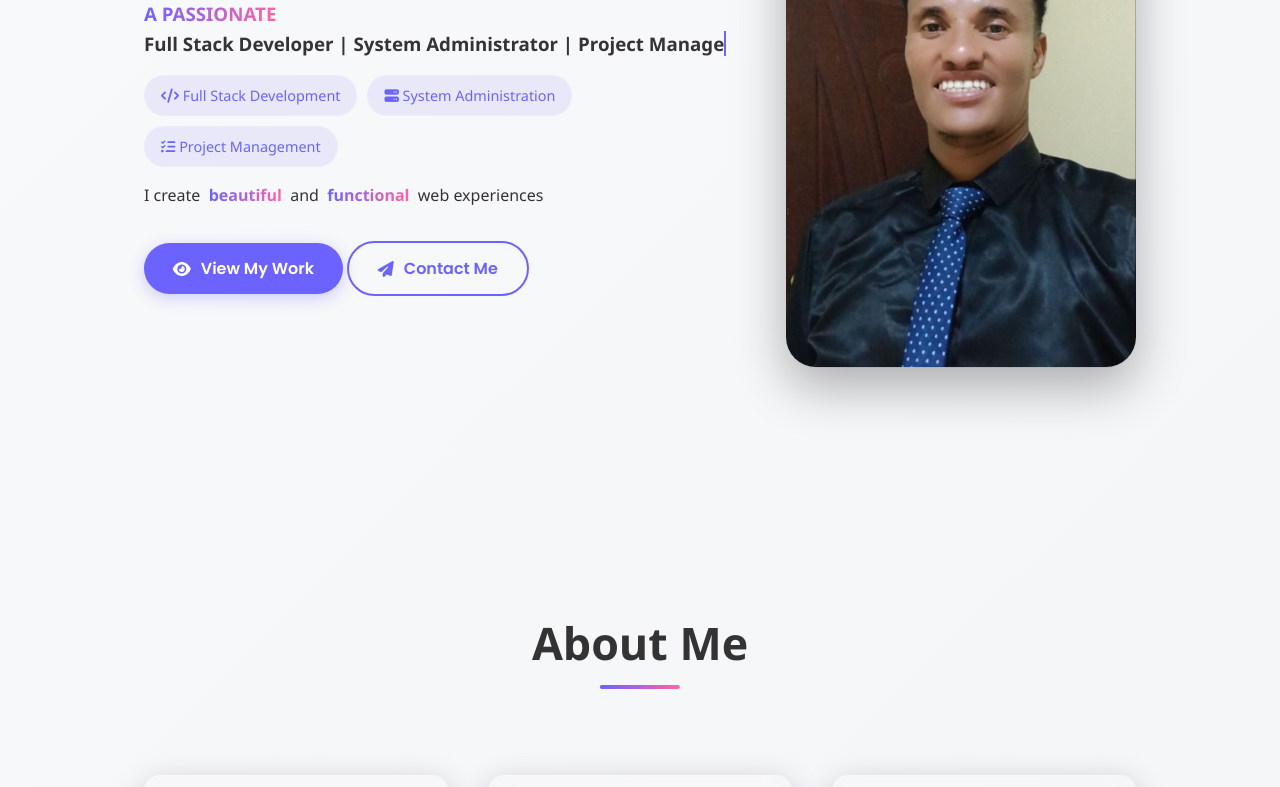
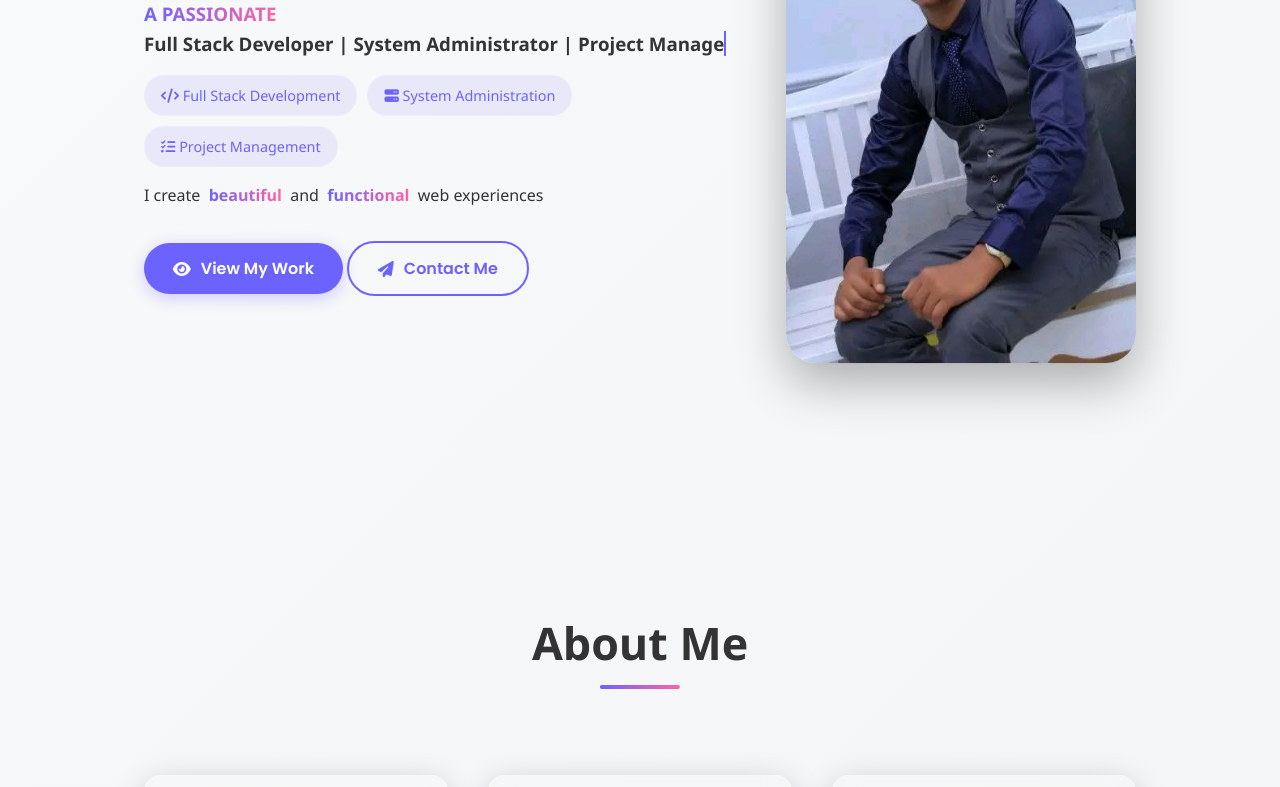
Before and after one commit to Gado502/gado502.github.io, a plain HTML site: page index.html in a window 1280 px wide. Shown: the part 313-1100 px from the top of the page. Drawn offline with Linux system fonts and the light colour scheme.

Commit message:
Add files via upload

```diff
--- a/index.html
+++ b/index.html
@@ -2218,7 +2218,7 @@
             </div>
         </div>
         <div class="hero-image">
-            <img src="dani1.jpg" alt="Gadissa Dagne">
+            <img src="dani3.jpg" alt="Gadissa Dagne">
         </div>
     </section>
 
```
Also changed, not shown: dani2.jpg (added), dani3.jpg (added).
